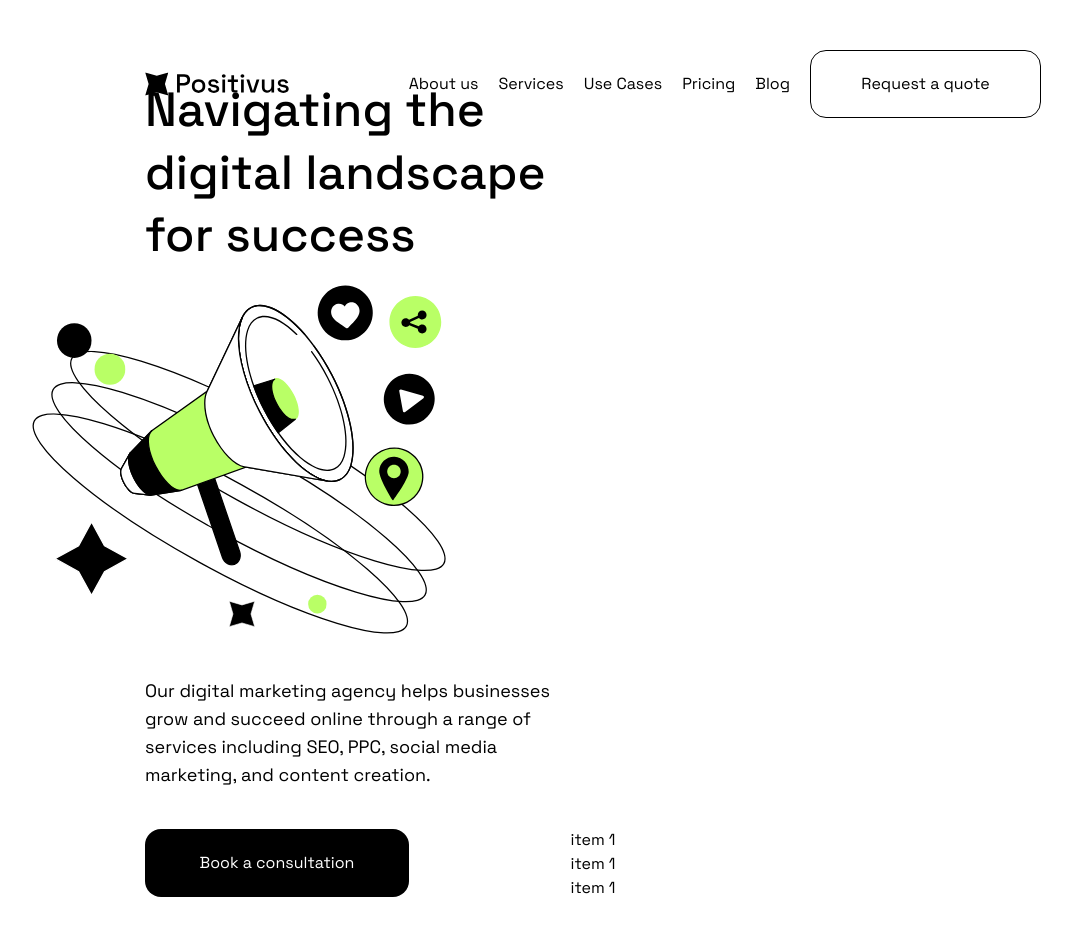
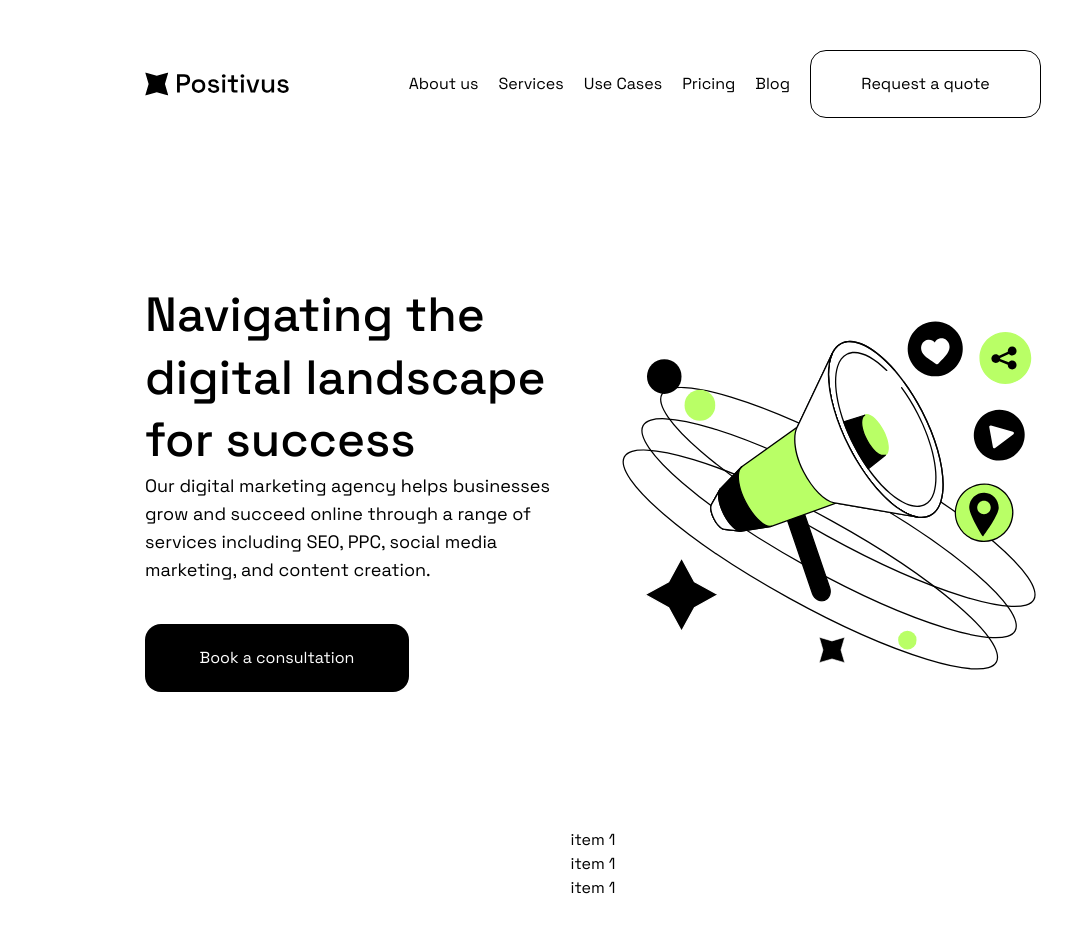
Before and after one commit to mel-aini/positivus-e-services, a React (Vite) app: page / in a window 1280 px wide. Shown: the top 936 px of the page, without its empty margins (47-1119 px from the left). Built offline with nearby package versions, Linux system fonts and the light colour scheme.

Commit message:
fix first render issue

```diff
--- a/src/components/Header.jsx
+++ b/src/components/Header.jsx
@@ -1,10 +1,14 @@
 import { HiOutlineMenu } from "react-icons/hi";
 import { ReactComponent as Logo } from '../assets/PositivusBlack.svg';
-import { useState } from 'react';
+import { useEffect, useState } from 'react';
 
 
 function Header() {
 	const [list, setList] = useState(true);
+	useEffect(() => {
+		window.innerWidth >= 1200 ? setList(true) : setList(false);
+	}, []);
+
 	window.addEventListener('resize', () => {
 		window.innerWidth >= 1200 ? setList(true) : setList(false);
 	});
--- a/src/components/Home.jsx
+++ b/src/components/Home.jsx
@@ -1,8 +1,11 @@
 import HomeIllustration from './HomeIllustration';
-import { useState } from 'react';
+import { useEffect, useState } from 'react';
 
 function Home( {mainColor} ) {
 	const [smallW, setSmallW] = useState(true);
+	useEffect(() => {
+		window.innerWidth >= 1280 ? setSmallW(false) : setSmallW(true)
+	}, []);
 	window.addEventListener('resize', () => {
 		window.innerWidth >= 1280 ? setSmallW(false) : setSmallW(true);
 	});
```
